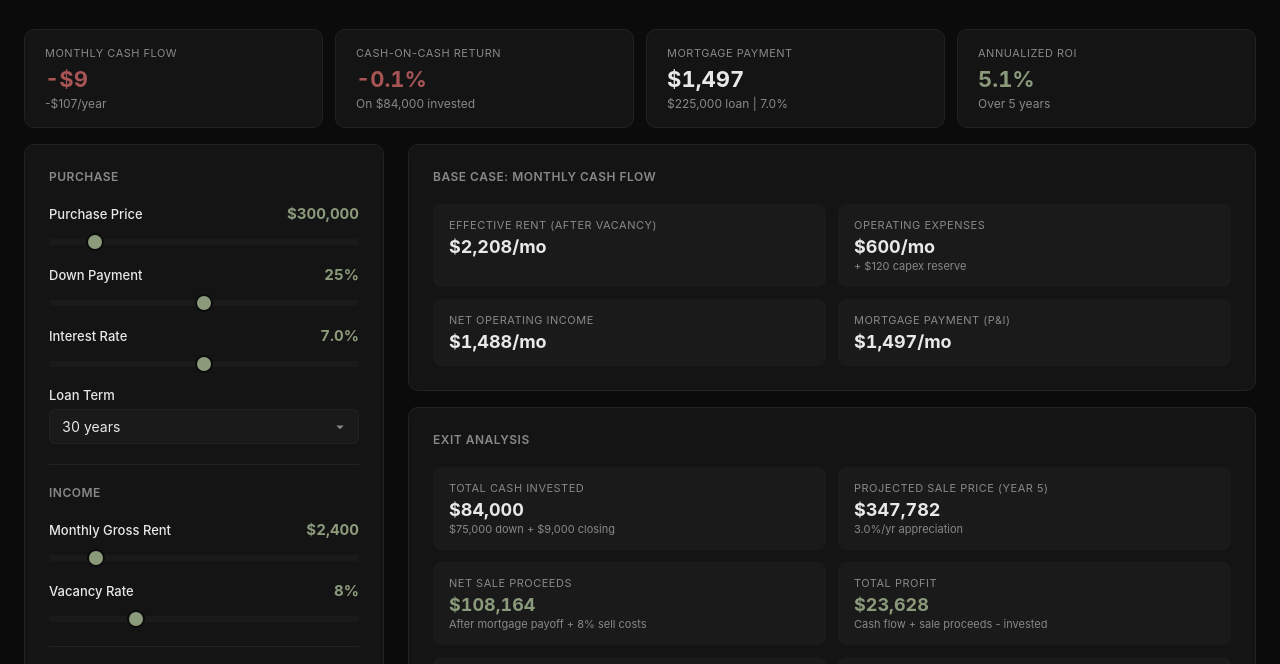
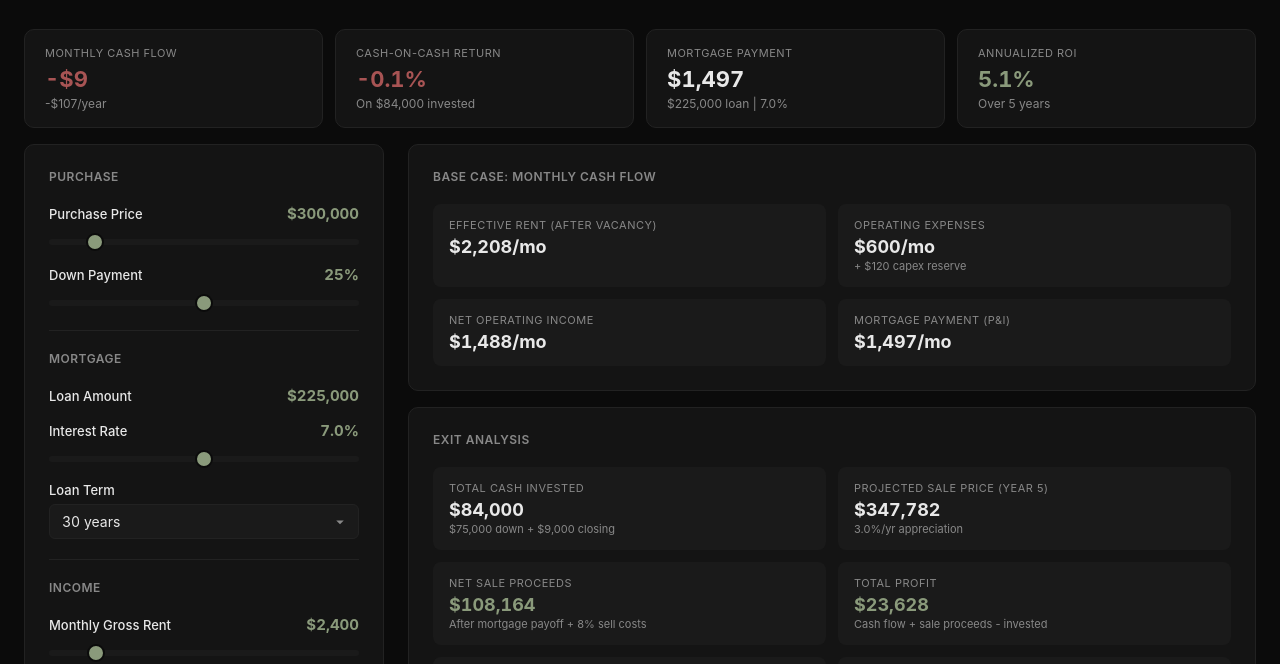
Before and after one commit to sbc1-code/deal-stress-tester, a plain HTML site: page index.html in a window 1280 px wide. Shown: the part 87-751 px from the top of the page. Drawn offline with Linux system fonts and the light colour scheme.

Commit message:
Add explicit mortgage/loan amount display to inputs

```diff
--- a/index.html
+++ b/index.html
@@ -354,6 +354,13 @@
         <div class="control-group">
           <label for="downPayment">Down Payment <span class="val" id="v-down"></span></label>
           <input type="range" id="downPayment" min="0" max="50" step="1" value="25" aria-label="Down payment percentage">
+        </div>
+
+        <hr class="divider">
+        <h2>Mortgage</h2>
+
+        <div class="control-group">
+          <label>Loan Amount <span class="val" id="v-loan"></span></label>
         </div>
 
         <div class="control-group">
@@ -713,6 +720,7 @@ function update() {
   // Update slider labels
   document.getElementById('v-price').textContent = fmt(p.purchasePrice);
   document.getElementById('v-down').textContent = p.downPaymentPct + '%';
+  document.getElementById('v-loan').textContent = fmt(p.purchasePrice * (1 - p.downPaymentPct / 100));
   document.getElementById('v-rate').textContent = fmtPct(p.interestRate, 1);
   document.getElementById('v-rent').textContent = fmt(p.monthlyRent);
   document.getElementById('v-vacancy').textContent = p.vacancyRate + '%';
```
